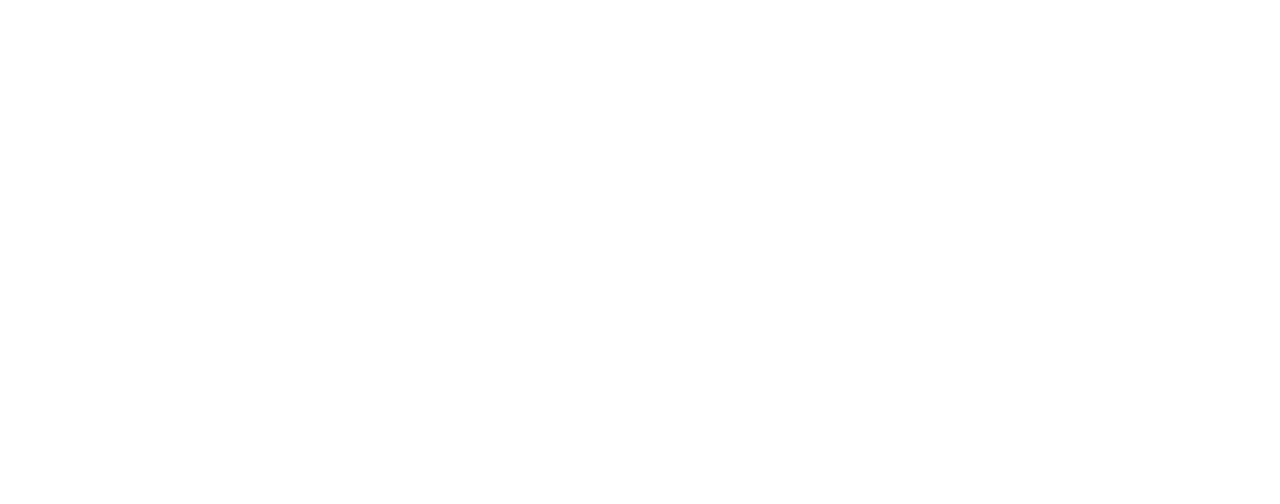
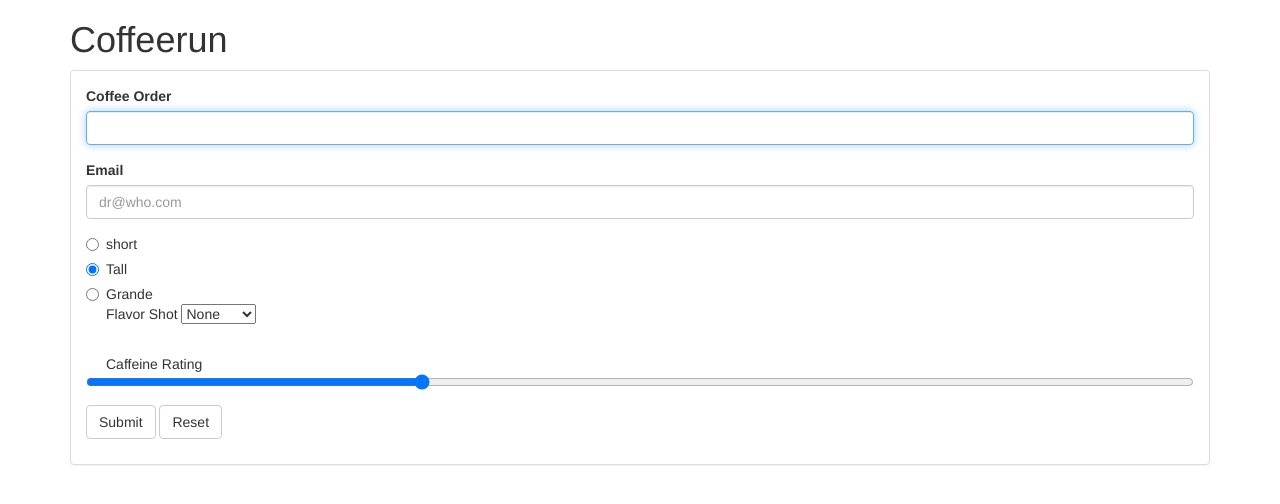
Before and after one commit to tngo0508/CPSC473-homework-3, a plain HTML site: page index.html in a window 1280 px wide. Drawn offline with nearby package versions, Linux system fonts and the light colour scheme.

Commit message:
Finshed chapter 9

```diff
--- a/index.html
+++ b/index.html
@@ -3,10 +3,64 @@
 
 <head>
   <meta charset="utf-8">
-  <title>coffeerun</title>
+  <title>Coffeerun</title>
+  <link rel="stylesheet" href="https://cdnjs.cloudflare.com/ajax/libs/twitter-bootstrap/3.3.6/css/bootstrap.min.css">
 </head>
 
-<body>
+<body class="container">
+
+  <header>
+    <h1>Coffeerun</h1>
+  </header>
+  <section>
+    <div class="panel panel-default">
+      <div class="panel-body">
+        <form data-coffee-order="form">
+          <div class="form-group">
+            <label for="coffeeOrder">Coffee Order</label>
+            <input class="form-control" name="coffee" id="coffeeOrder" autofocus>
+          </div>
+          <div class="form-group">
+            <label for="emailInput">Email</label>
+            <input class="form-control" type="email" name="emailAddress" id="emailInput" value="" placeholder="dr@who.com">
+          </div>
+          <div class="radio">
+            <label>
+              <input type="radio" name="size" value="short">
+              short
+            </label>
+          </div>
+          <div class="radio">
+            <label>
+              <input type="radio" name="size" value="tall" checked>
+              Tall
+            </label>
+          </div>
+          <div class="radio">
+            <label>
+              <input type="radio" name="size" value="grande">
+              Grande
+            </label>
+            <div class="form-group">
+              <label for="flavorShot">Flavor Shot</label>
+              <select id="flavorShot" class="form-group" name="flavor">
+                <option value="">None</option>
+                <option value="caramel">Caramel</option>
+                <option value="almond">Almond</option>
+                <option value="mocha">Mocha</option>
+              </select>
+            </div>
+            <div class="form-group">
+              <label for="strengthLevel">Caffeine Rating</label>
+              <input type="range" name="strength" value="30" id="strengthLevel">
+            </div>
+            <button type="submit" class="btn btn-default">Submit</button>
+            <button type="reset" class="btn btn-default">Reset</button>
+          </div>
+        </form>
+      </div>
+    </div>
+  </section>
   <script src="scripts/datastore.js" charset="utf-8"></script>
   <script src="scripts/truck.js" charset="utf-8"></script>
   <script src="scripts/main.js" charset="utf-8"></script>
```
